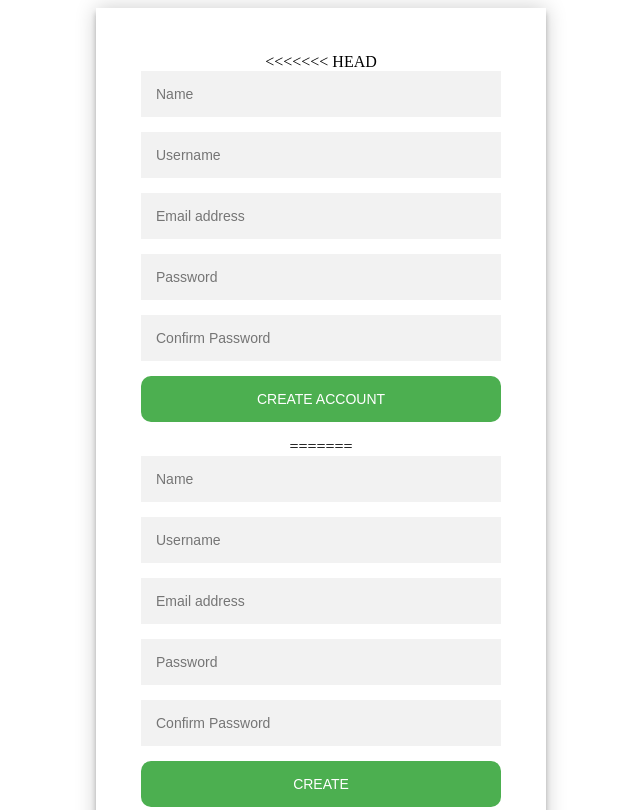
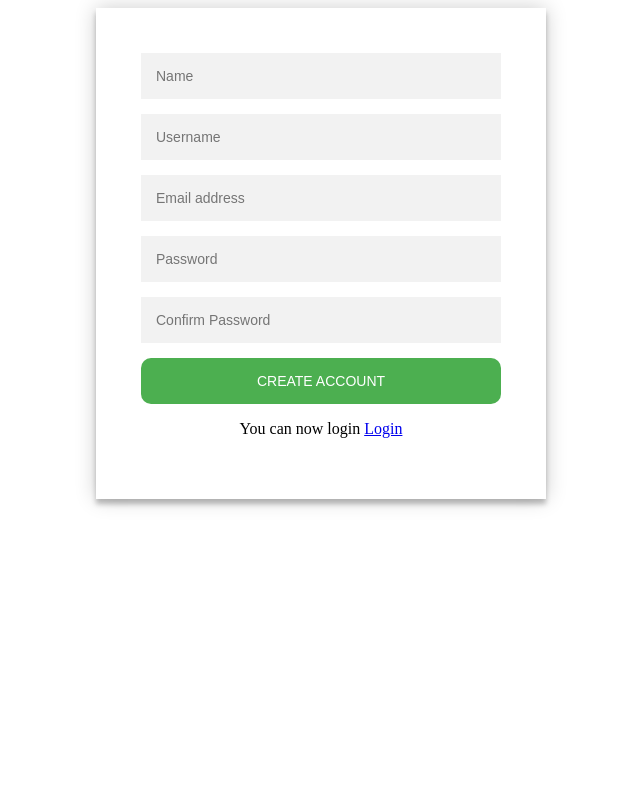
Before and after one commit to peterangusa/Application-Tracking-Platform, a website: page signup.html in a window 1280 px wide. Shown: the top 810 px of the page, without its empty margins (319-959 px from the left). Drawn offline with Linux system fonts and the light colour scheme.

Commit message:
Update signup.html

```diff
--- a/signup.html
+++ b/signup.html
@@ -12,7 +12,7 @@
     <div class="signup-page">
       <div class="form">
         <form class="login-form">
-<<<<<<< HEAD
+
           <input type="text" id="name" placeholder="Name" required>
           <input type="text" id="username" placeholder="Username" required>
           <input type="text" id="email" placeholder="Email address" required>
@@ -22,14 +22,6 @@
 
           <p id="sign-up"></p>
 
-=======
-          <input type="text" placeholder="Name"/ required>
-          <input type="text" placeholder="Username"/ required>
-          <input type="text" placeholder="Email address"/ required>
-          <input type="password" placeholder="Password"/>
-          <input type="password" placeholder="Confirm Password"/>
-          <button id="">Create</button>
->>>>>>> e8cfd494ae1ee9d9a65b6b80b3f9f1c6085ff7f4
           <p class="message">You can now login <a href="index.html">Login</a></p>
         </form>
       </div>
```
